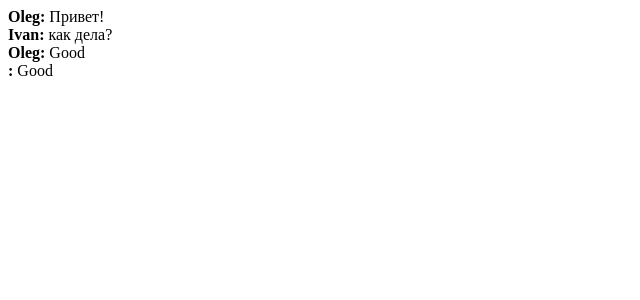
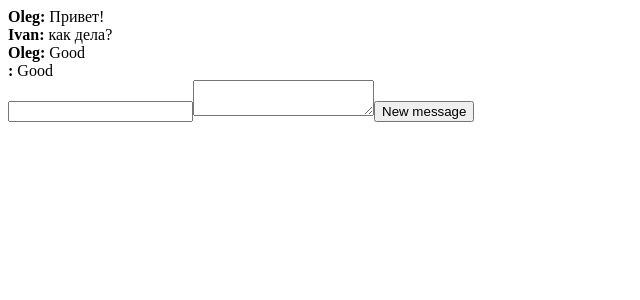
Before and after one commit to idoleg/react-29.11, a React app in the folder Oleg_Shikov/: page / in a window 1280 px wide. Shown: the top 300 px of the page, without its empty margins (0-640 px from the left). Built offline with nearby package versions, Linux system fonts and the light colour scheme.

Commit message:
Add lesson 2

```diff
--- /dev/null
+++ b/Oleg_Shikov/src/components/App.jsx
@@ -0,0 +1,23 @@
+import React, {Component} from "react";
+import {Counter} from "./Counter";
+import {Messenger} from "./Messenger"
+
+export class App extends Component {
+    state = {
+        isHidden: true,
+        counterValue: 0
+    }
+    handleCounter = (count) => {
+        this.setState({counterValue: count});
+    }
+    render() {
+        const {isHidden, counterValue} = this.state;
+        return (
+            //<div>
+            //    {!isHidden && <Counter init={counterValue} onSaveCount={this.handleCounter}/>}
+            //    <button onClick={() => this.setState({isHidden: !isHidden})}>Show!</button>
+            //</div>
+            <Messenger />
+        );
+    }
+}
--- /dev/null
+++ b/Oleg_Shikov/src/components/Counter.jsx
@@ -0,0 +1,45 @@
+import React from "react";
+import PropTypes from "prop-types";
+
+export class Counter extends React.Component {
+    state = {
+        //count: this.props.init
+    }
+    static propTypes = {
+        init: PropTypes.number.isRequired,
+        onSaveCount: PropTypes.func.isRequired,
+    }
+    handleButtonClick = (event) => {
+        const operation = +event.target.dataset.operation;
+        this.props.onSaveCount(this.props.init + operation);
+        /*this.setState((prevState) => {
+            return {
+                count: prevState.count + operation
+            };
+        });*/
+    }
+    //componentWillMount(){}
+    componentDidMount() {
+        console.log("Mounted!");
+        this.intervalTimer = setInterval(() => console.log("Hello from Counter"), 2000);
+    }
+    //componentWillUpdate() {}
+    componentDidUpdate(){
+        console.log("Updated!");
+    }
+    componentWillUnmount(){
+        console.log("Will unmount!");
+        clearInterval(this.intervalTimer);
+
+    }
+    render() {
+        //const { count } = this.state;
+        return (
+            <div>
+                <button data-operation="-1" onClick={this.handleButtonClick}>-1</button>
+                {this.props.init}
+                <button data-operation="+1" onClick={this.handleButtonClick}>+1</button>
+            </div>
+        );
+    }
+}
--- /dev/null
+++ b/Oleg_Shikov/src/components/Message.jsx
@@ -0,0 +1,3 @@
+import React from "react";
+
+export const Message = (props) => <div><b>{props.name}:</b> {props.content}</div>;
--- /dev/null
+++ b/Oleg_Shikov/src/components/Messenger.jsx
@@ -0,0 +1,38 @@
+import React, { Component } from 'react';
+import { Message } from "./Message";
+export class Messenger extends Component {
+    state = {
+        messages: [
+            { id: 0, name: "Oleg", content: "Привет!" },
+            { id: 1, name: "Ivan", content: "как дела?" },
+            { id: 2, name: "Oleg", content: "Good" },
+            { id: 3, name: "", content: "Good" },
+        ]
+    }
+
+    handleNewMassage = () => {
+
+        this.setState((prevState) => {
+            return {
+                messages: prevState.messages.concat([{
+                    id: prevState.messages.length,
+                    name: "Robot",
+                    content: "Hello, how are you?"
+                }])
+            }
+        })
+    }
+
+    render() {
+        const messagesList = this.state.messages.map(item => <Message name={item.name} content={item.content} key={item.id} />);
+        return (
+            <div>
+                {messagesList}
+                <input></input>
+                <textarea></textarea>
+                <button onClick={this.handleNewMassage}>New message</button>
+            </div>
+
+        )
+    }
+}
--- a/Oleg_Shikov/src/index.js
+++ b/Oleg_Shikov/src/index.js
@@ -1,17 +1,16 @@
 import React from "react";
 import ReactDOM from "react-dom";
+import {App} from "./components/App";
 
 const messages = [
     {id: 0, name: "Oleg", content: "Привет!"},
     {id: 1, name: "Ivan", content: "как дела?"},
     {id: 3, name: "Oleg", content: "Good"},
     {id: 4, name: "", content: "Good"},
-]
+];
 
-const Message = (props) => <div><b>{props.name}:</b> {props.content}</div>;
 const MessageList = function(props) {
-    return props.messages.map(
-        item => <Message name={item.name} content={item.content} key={item.id}/>);
-}
+    return
+};
 
-ReactDOM.render(<MessageList messages={messages}/>, document.getElementById("root"))
+ReactDOM.render(<App/>, document.getElementById("root"));
--- a/Oleg_Shikov/webpack.config.js
+++ b/Oleg_Shikov/webpack.config.js
@@ -10,14 +10,18 @@ module.exports = {
     module: {
         rules: [
             {
-                test: /\.js/,
+                test: /\.jsx?$/,
                 exclude: /node_modules/,
                 loader: "babel-loader",
                 options: {
-                    presets: ["@babel/env", "@babel/react"]
+                    presets: ["@babel/env", "@babel/react"],
+                    plugins: ["@babel/plugin-proposal-class-properties"]
                 }
             }
         ]
+    },
+    resolve: {
+        extensions: [".js", ".jsx"]
     },
     plugins: [
         new HtmlWebpackPlugin({
```
Also changed, not shown: Oleg_Shikov/package.json (+8 -1 lines), Oleg_Shikov/.eslintrc.js (added), 1 other file (tests, documents, lock files or other folders).
